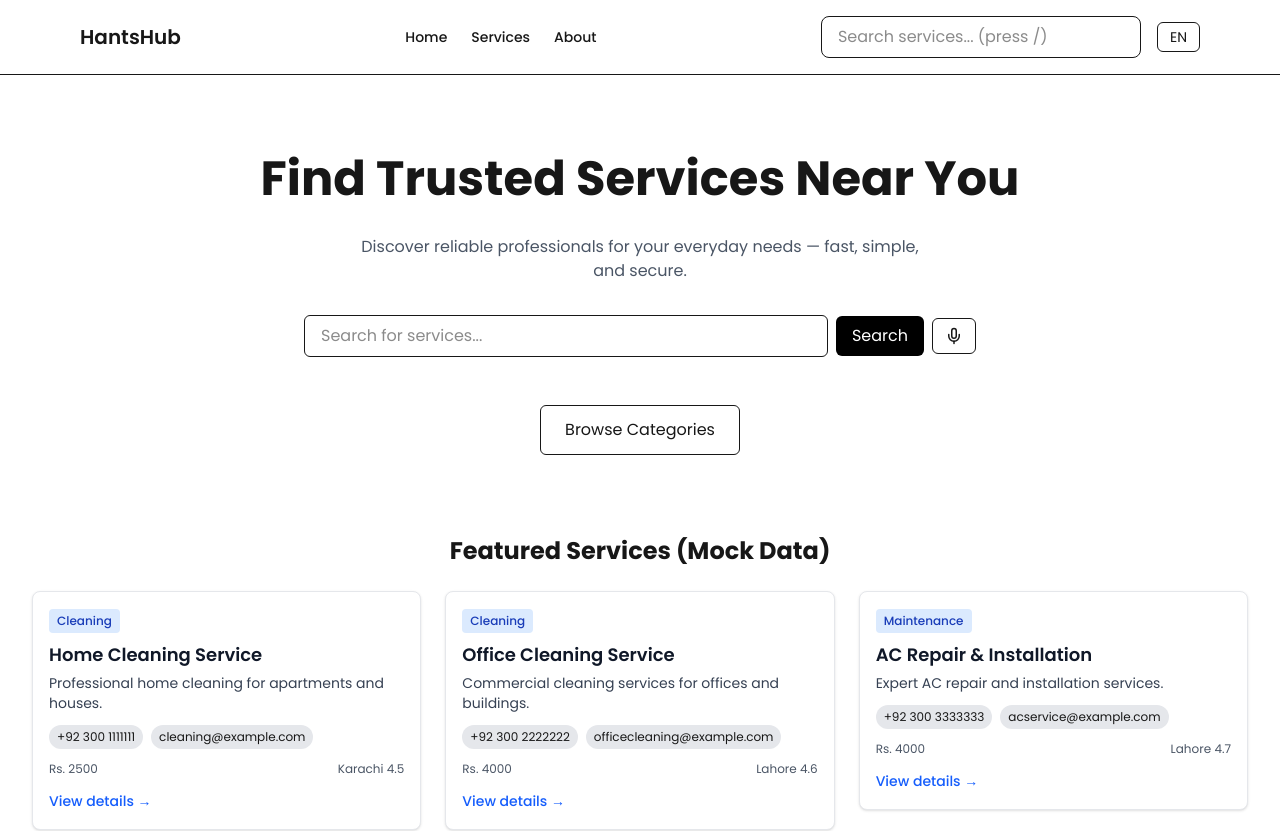
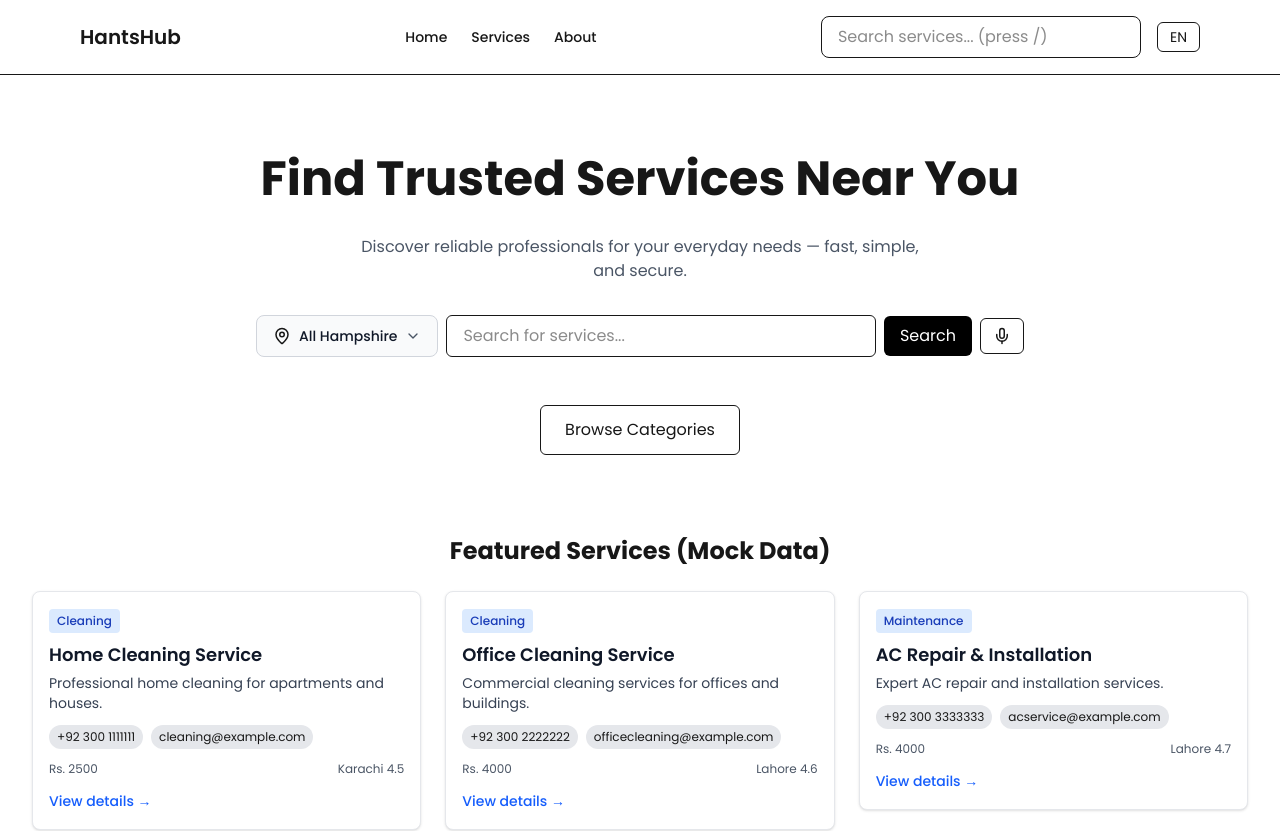
Before and after one commit to zartab001/HantsHub, a Next.js app: page / in a window 1280 px wide. Shown: the top 831 px of the page. Built offline with nearby package versions, Linux system fonts and the light colour scheme.

Commit message:
Add Location Selector with localStorage/Zustand persistence and styling improvements

```diff
--- a/package.json
+++ b/package.json
@@ -13,7 +13,8 @@
     "lucide-react": "^0.575.0",
     "next": "16.1.6",
     "react": "19.2.3",
-    "react-dom": "19.2.3"
+    "react-dom": "19.2.3",
+    "zustand": "^5.0.11"
   },
   "devDependencies": {
     "@storybook/react": "^10.2.14",
--- /dev/null
+++ b/src/components/search/LocationSelector.tsx
@@ -0,0 +1,74 @@
+'use client';
+
+import { MapPin, ChevronDown } from 'lucide-react';
+import { useState, useRef, useEffect } from 'react';
+import { useSearchStore } from '@/store/searchStore';
+import { LOCATIONS } from '@/constants/locations';
+
+export default function LocationSelector() {
+  const { location, setLocation } = useSearchStore();
+  const [isOpen, setIsOpen] = useState(false);
+  const dropdownRef = useRef<HTMLDivElement>(null);
+
+  // Close dropdown when clicking outside
+  useEffect(() => {
+    const handleClickOutside = (event: MouseEvent) => {
+      if (
+        dropdownRef.current &&
+        !dropdownRef.current.contains(event.target as Node)
+      ) {
+        setIsOpen(false);
+      }
+    };
+
+    document.addEventListener('mousedown', handleClickOutside);
+    return () => document.removeEventListener('mousedown', handleClickOutside);
+  }, []);
+
+  const handleSelect = (loc: string) => {
+    setLocation(loc);
+    setIsOpen(false);
+  };
+
+  return (
+    <div className="relative" ref={dropdownRef}>
+      {/* Dropdown trigger button */}
+      <button
+        onClick={() => setIsOpen(!isOpen)}
+        className="flex items-center gap-2 bg-gray-50 border border-gray-300 rounded-lg px-4 py-2.5 hover:bg-gray-100 hover:border-primary transition-all cursor-pointer group w-full sm:w-auto"
+      >
+        <MapPin size={18} className="text-primary shrink-0" />
+        <span className="text-sm font-medium text-gray-900 hidden sm:inline">
+          {location}
+        </span>
+        <span className="text-sm font-medium text-gray-900 sm:hidden truncate flex-1 text-left">
+          {location}
+        </span>
+        <ChevronDown
+          size={16}
+          className={`text-gray-600 shrink-0 transition-transform ${isOpen ? 'rotate-180' : ''}`}
+        />
+      </button>
+
+      {/* Dropdown menu */}
+      {isOpen && (
+        <div className="absolute top-full left-0 right-0 mt-2 bg-white border border-gray-300 rounded-lg shadow-lg z-50 max-h-60 overflow-y-auto">
+          {LOCATIONS.map((loc) => (
+            <button
+              key={loc}
+              onClick={() => handleSelect(loc)}
+              className={`w-full text-left px-4 py-3 text-sm flex items-center gap-2 transition-colors ${
+                location === loc
+                  ? 'bg-primary text-white font-medium'
+                  : 'text-gray-900 hover:bg-gray-100'
+              }`}
+            >
+              {location === loc && <MapPin size={16} className="shrink-0" />}
+              {loc}
+            </button>
+          ))}
+        </div>
+      )}
+    </div>
+  );
+}
--- a/src/components/search/SearchBar.tsx
+++ b/src/components/search/SearchBar.tsx
@@ -2,58 +2,40 @@
 
 import { Mic, X } from 'lucide-react';
 import { useState } from 'react';
+import LocationSelector from './LocationSelector';
+import { useSearchStore } from '@/store/searchStore';
 
 export default function SearchBar() {
-  const [query, setQuery] = useState<string>('');
-
-  // Load recent searches safely from localStorage
-  const [recent, setRecent] = useState<string[]>(() => {
-    if (typeof window === 'undefined') return [];
-
-    try {
-      const stored = localStorage.getItem('recentSearches');
-      return stored ? JSON.parse(stored) : [];
-    } catch {
-      return [];
-    }
-  });
-
-  const saveRecentSearch = (value: string) => {
-    if (!value.trim()) return;
-
-    let updated = [value, ...recent.filter((item) => item !== value)];
-    updated = updated.slice(0, 5);
-
-    setRecent(updated);
-    localStorage.setItem('recentSearches', JSON.stringify(updated));
-  };
+  const { query, setQuery, recentSearches, addRecentSearch } = useSearchStore();
+  const [input, setInput] = useState(query);
 
   const handleSubmit = (e: React.FormEvent) => {
     e.preventDefault();
-
-    console.log('Search:', query);
-    saveRecentSearch(query);
+    setQuery(input);
+    addRecentSearch(input);
+    console.log('Search submitted:', input);
   };
 
-  const clearInput = () => {
-    setQuery('');
-  };
+  const clearInput = () => setInput('');
 
   return (
-    <div className="w-full max-w-2xl mx-auto">
+    <div className="w-full max-w-3xl mx-auto">
       <form onSubmit={handleSubmit} className="flex items-center gap-2">
+        {/* Location Dropdown */}
+        <LocationSelector />
+
         {/* Input */}
         <div className="relative flex-1">
           <input
             type="text"
-            value={query}
-            onChange={(e) => setQuery(e.target.value)}
+            value={input}
+            onChange={(e) => setInput(e.target.value)}
             placeholder="Search for services..."
             className="w-full border rounded-md px-4 py-2 pr-10 focus:outline-none focus:ring-2 focus:ring-black"
           />
 
           {/* Clear button */}
-          {query && (
+          {input && (
             <button
               type="button"
               onClick={clearInput}
@@ -83,15 +65,14 @@ export default function SearchBar() {
       </form>
 
       {/* Recent Searches */}
-      {recent.length > 0 && (
+      {recentSearches.length > 0 && (
         <div className="mt-3">
           <p className="text-sm text-gray-500 mb-2">Recent searches</p>
-
           <div className="flex flex-wrap gap-2">
-            {recent.map((item, index) => (
+            {recentSearches.map((item: string, index: number) => (
               <button
                 key={index}
-                onClick={() => setQuery(item)}
+                onClick={() => setInput(item)}
                 className="text-sm bg-gray-200 px-3 py-1 rounded-full hover:bg-gray-300 transition"
               >
                 {item}
--- /dev/null
+++ b/src/constants/locations.ts
@@ -0,0 +1,7 @@
+export const LOCATIONS = [
+  'All Hampshire',
+  'Southampton',
+  'Eastleigh',
+  'Winchester',
+  'Portsmouth',
+];
--- /dev/null
+++ b/src/store/searchStore.ts
@@ -0,0 +1,44 @@
+import { create } from 'zustand';
+
+type SearchState = {
+  query: string;
+  location: string;
+  recentSearches: string[];
+  setQuery: (q: string) => void;
+  setLocation: (loc: string) => void;
+  addRecentSearch: (q: string) => void;
+};
+
+export const useSearchStore = create<SearchState>(
+  (set: (state: Partial<SearchState>) => void, get: () => SearchState) => ({
+    query: '',
+    location:
+      typeof window !== 'undefined'
+        ? localStorage.getItem('selectedLocation') || 'All Hampshire'
+        : 'All Hampshire',
+    recentSearches:
+      typeof window !== 'undefined'
+        ? JSON.parse(localStorage.getItem('recentSearches') || '[]')
+        : [],
+
+    setQuery: (q: string) => set({ query: q }),
+
+    setLocation: (loc: string) => {
+      set({ location: loc });
+      if (typeof window !== 'undefined') {
+        localStorage.setItem('selectedLocation', loc);
+      }
+    },
+
+    addRecentSearch: (q: string) => {
+      const { recentSearches } = get();
+      if (!q.trim()) return;
+      let updated = [q, ...recentSearches.filter((item: string) => item !== q)];
+      updated = updated.slice(0, 5);
+      set({ recentSearches: updated });
+      if (typeof window !== 'undefined') {
+        localStorage.setItem('recentSearches', JSON.stringify(updated));
+      }
+    },
+  }),
+);
```
Also changed, not shown: 1 other file (tests, documents, lock files or other folders).
